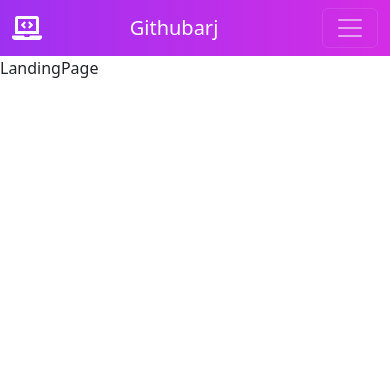
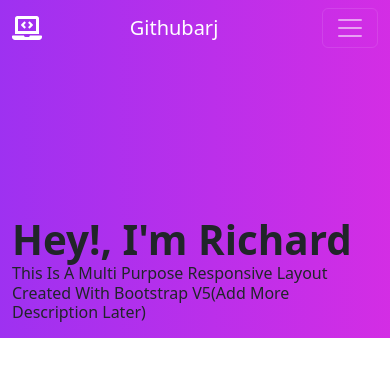
Before and after one commit to githubarj/bootstrap-portfolio, a React (Vite) app: page / in a window 390 px wide. Shown: the top 376 px of the page. Built offline with nearby package versions, Linux system fonts and the light colour scheme.

Commit message:
navbar fully responsive

```diff
--- a/scss/components/_mixins.scss
+++ b/scss/components/_mixins.scss
@@ -7,4 +7,5 @@
     rgba($primary, 0.95),
     rgba($secondary, 0.95)
   );
+
 }
--- a/scss/components/_typography.scss
+++ b/scss/components/_typography.scss
@@ -0,0 +1,12 @@
+.display-2 {
+  margin-bottom: 1rem;
+  text-transform: capitalize;
+  &--intro {
+    display: inline-block;
+    font-weight: 700;
+  }
+  &--description {
+    font-size: 1rem;
+    display: block;
+  }
+}
--- a/scss/sections/_intro-section.scss
+++ b/scss/sections/_intro-section.scss
@@ -0,0 +1,9 @@
+@use "../custom" as *;
+@use "../components/mixins" as *;
+
+.intro-section {
+  @include gradient;
+  padding-top: 10rem;
+  width: 100%;
+  height: 100%;
+}
--- /dev/null
+++ b/src/Components/Button/PillButton.jsx
@@ -0,0 +1,10 @@
+function PillButton({ icon, content }) {
+  return (
+    <button type="button" className="rounded-pill btn-rounded ">
+      {content}
+      <span>{icon}</span>
+    </button>
+  );
+}
+
+export default PillButton;
--- /dev/null
+++ b/src/Components/IntroSection/IntroSection.jsx
@@ -0,0 +1,26 @@
+import PillButton from "../Button/PillButton";
+import { FaArrowRight } from "react-icons/fa";
+
+function IntroSection() {
+  return (
+    <section id="id" className="intro-section">
+      <div className="container">
+        <div className="row">
+          <div className="col-md-6 intros">
+            <h1 className="display-2">
+              <span className="display-2--intro">Hey!, I&apos;m Richard</span>
+              <span className="display-2--description">
+                this is a multi purpose responsive layout created with bootstrap
+                v5(add more description later)
+              </span>
+            </h1>
+            <PillButton icon={<FaArrowRight />} content="Get in touch" />
+          </div>
+          <div className="col-md-6 intros"></div>
+        </div>
+      </div>
+    </section>
+  );
+}
+
+export default IntroSection;
--- a/src/Components/NavBar/NavBar.jsx
+++ b/src/Components/NavBar/NavBar.jsx
@@ -1,5 +1,7 @@
 import { FaLaptopCode } from "react-icons/fa";
 import { FaPhoneAlt } from "react-icons/fa";
+
+import PillButton from "../Button/PillButton";
 function NavBar() {
   const navlinks = [
     "Home",
@@ -41,12 +43,8 @@ function NavBar() {
               </li>
             ))}
           </ul>
-          <button type="button" className="rounded-pill btn-rounded ">
-            +254 798320724
-            <span>
-              <FaPhoneAlt />
-            </span>
-          </button>
+
+          <PillButton icon={<FaPhoneAlt />} content ="+254 798320724" />
         </div>
       </div>
     </nav>
--- a/src/Routes/LandingPage/LandingPage.jsx
+++ b/src/Routes/LandingPage/LandingPage.jsx
@@ -1,7 +1,10 @@
+import IntroSection from "../../Components/IntroSection/IntroSection"
 
 function LandingPage() {
   return (
-    <div>LandingPage</div>
+    <div>
+      <IntroSection />
+    </div>
   )
 }
 
```
